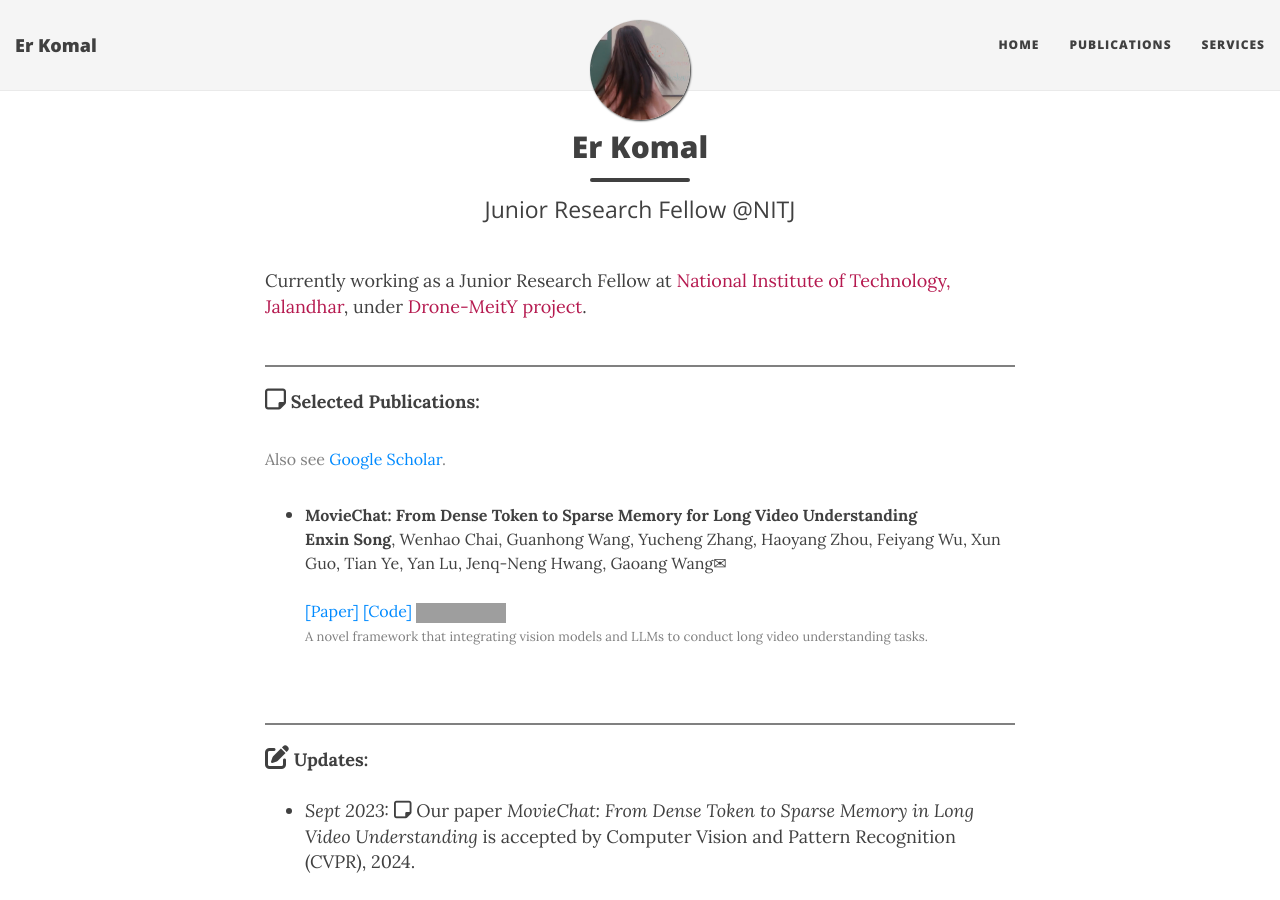
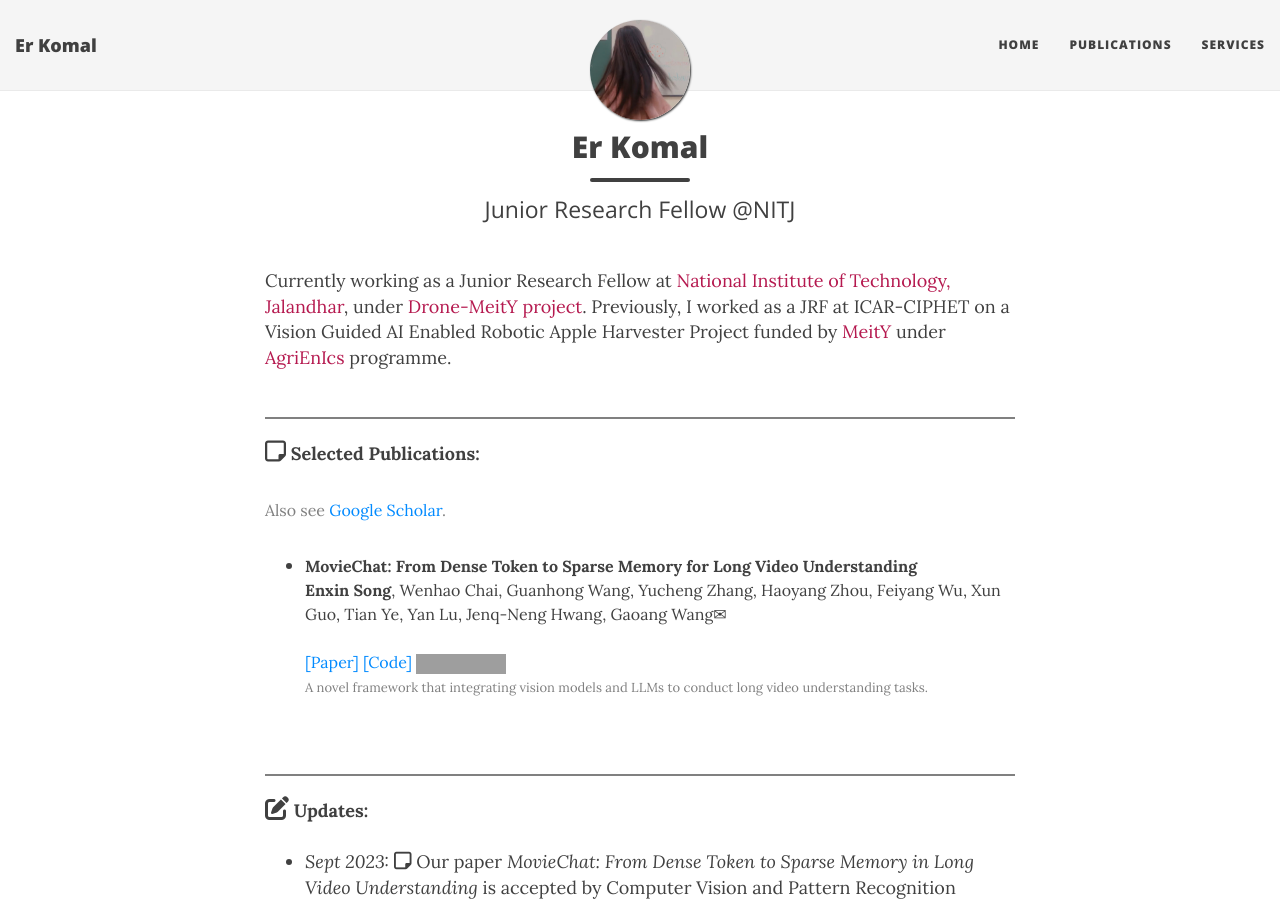
Before and after one commit to hikomal/hikomal.github.io, a Jekyll site: the page built from index.html, in a window 1280 px wide and 900 px high. Built offline with Jekyll 4.4.1, drawn with Linux system fonts in a browser that asks for light colours; nearby versions of some CDN libraries; the list of posts is cut into pages by our own code; grey boxes are pictures that could not be loaded.

Commit message:
Update index.html

```diff
--- a/index.html
+++ b/index.html
@@ -15,7 +15,7 @@ use-site-title: false
 </head>
 
 <br>
-Currently working as a Junior Research Fellow at <a href="https://www.nitj.ac.in/">National Institute of Technology, Jalandhar</a>, under <a href="https://drone-nitj.infinityfreeapp.com/index.html">Drone-MeitY project</a>.
+Currently working as a Junior Research Fellow at <a href="https://www.nitj.ac.in/">National Institute of Technology, Jalandhar</a>, under <a href="https://drone-nitj.infinityfreeapp.com/index.html">Drone-MeitY project</a>. Previously, I worked as a JRF at ICAR-CIPHET on a Vision Guided AI Enabled Robotic Apple Harvester Project funded by <a href="https://www.meity.gov.in/">MeitY</a> under <a href="https://www.agrienics.in/">AgriEnIcs</a> programme.
 <br>
 
 <br>
```
